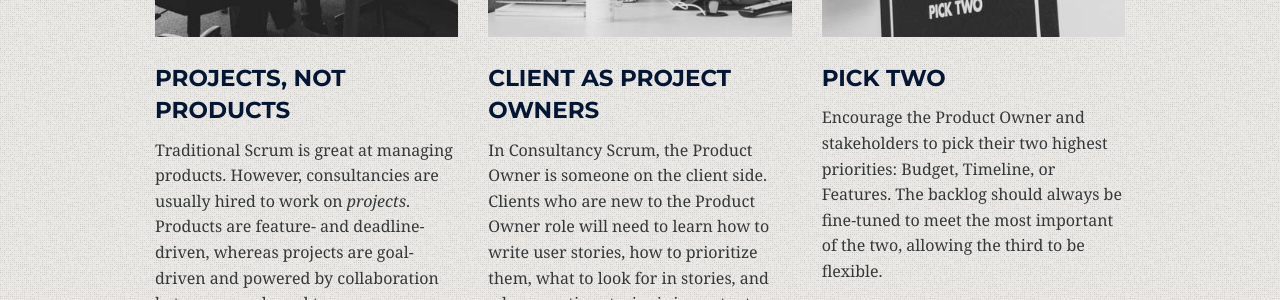
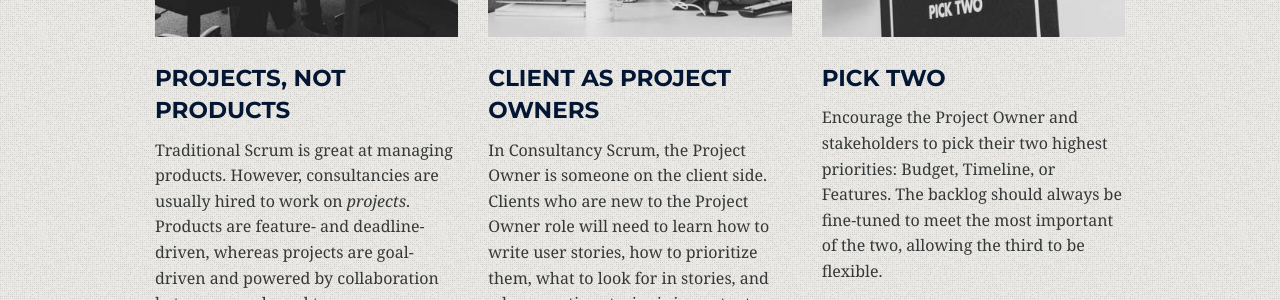
Before and after one commit to fourkitchens/consultancy-scrum, a Jekyll site: the page built from _posts/0000-01-01-en-us.html, in a window 1280 px wide and 900 px high, scrolled down 925 px. Shown: the part 154-454 px from the top of the window. Built offline with Jekyll 4.4.1, drawn with Linux system fonts in a browser that asks for light colours; some web fonts are replaced; our own code applies the rules of GitHub Pages for plain Markdown files; some of the changed text lies outside the part shown.

Commit message:
Change "Product Owner" to "Project Owner"

```diff
--- a/_posts/0000-01-01-en-us.html
+++ b/_posts/0000-01-01-en-us.html
@@ -59,14 +59,14 @@ permalink: /
   <div class="large-4 columns">
     <img src="img/cs_001.jpg" />
     <h4>Client as Project Owners</h4>
-    <p>In Consultancy Scrum, the Product Owner is someone on the client side. Clients who are new to the Product Owner role will need to learn how to write user stories, how to prioritize them, what to look for in stories, and why accepting stories is important.</p>
+    <p>In Consultancy Scrum, the Project Owner is someone on the client side. Clients who are new to the Project Owner role will need to learn how to write user stories, how to prioritize them, what to look for in stories, and why accepting stories is important.</p>
     <p>Most importantly, clients need to understand how something can be “done” when it’s only one piece of the puzzle. It may take some training on the part of the vendor, but an integrated, invested client can be the development team’s greatest resource.</p>
   </div>
 
   <div class="large-4 columns">
     <img src="img/cs_003.jpg" />
     <h4>Pick two</h4>
-    <p>Encourage the Product Owner and stakeholders to pick their two highest priorities: Budget, Timeline, or Features. The backlog should always be fine-tuned to meet the most important of the two, allowing the third to be flexible.</p>
+    <p>Encourage the Project Owner and stakeholders to pick their two highest priorities: Budget, Timeline, or Features. The backlog should always be fine-tuned to meet the most important of the two, allowing the third to be flexible.</p>
     <p>Note: Budget is always one of the two, even if the client says it isn’t. When working for an outside stakeholder, budget is a driver and should be reviewed with the client and team on a consistent basis. This minimizes the risk of surprises. No one wants to run out of money before the project is complete.</p>
   </div>
 
```
